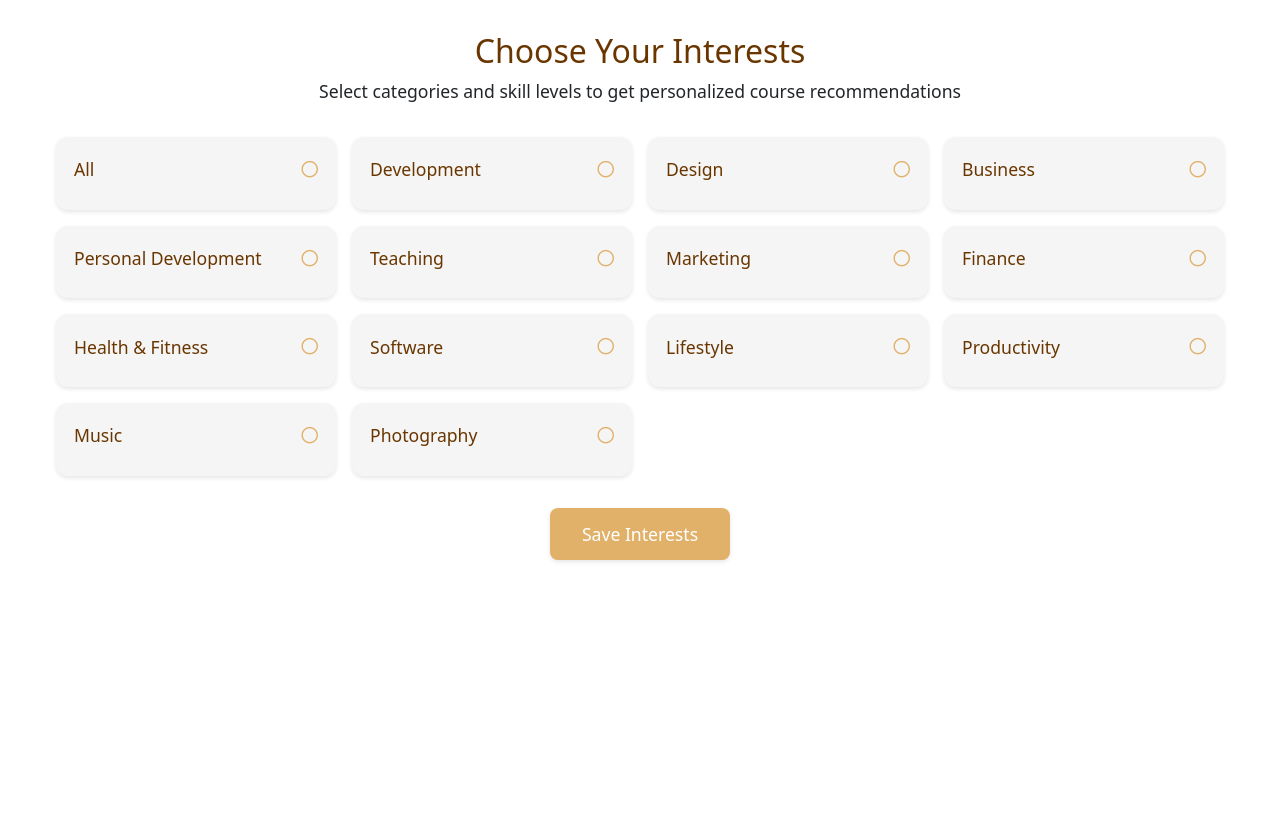
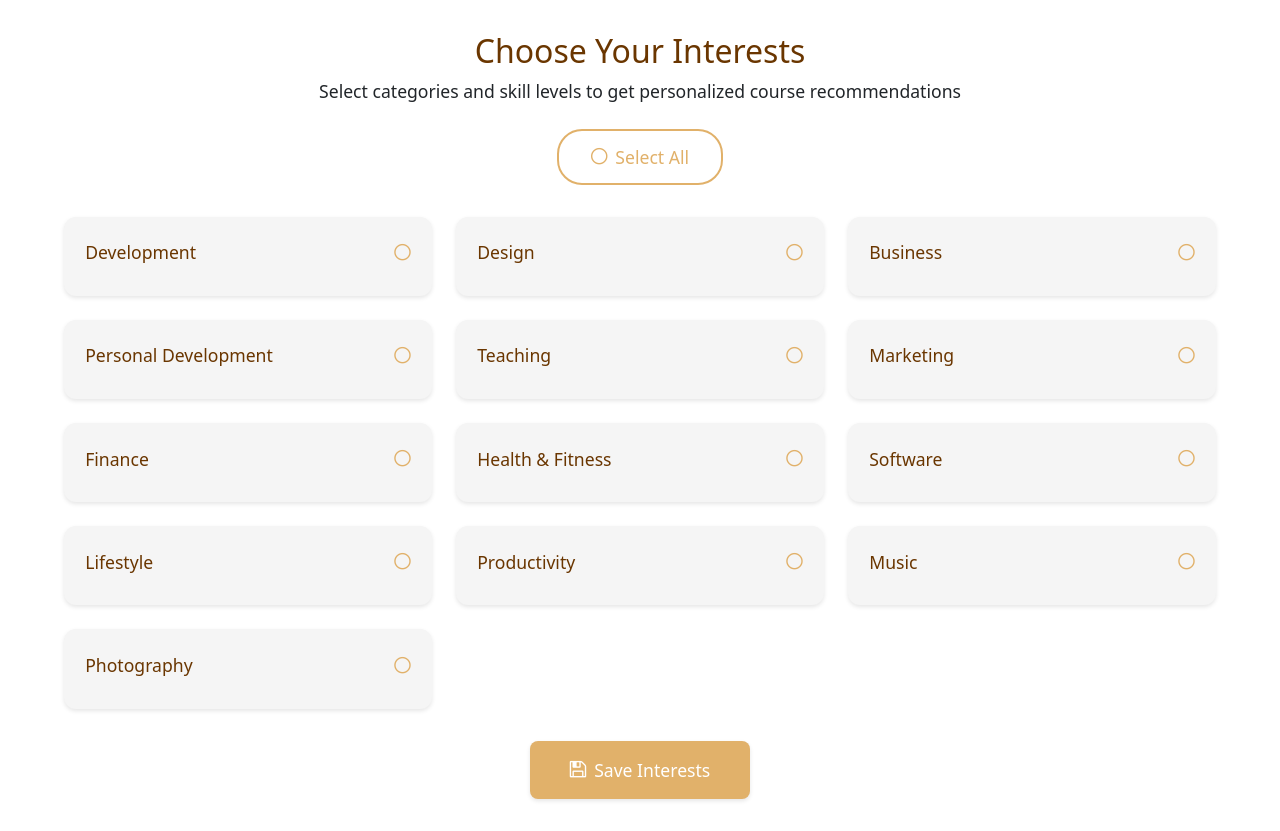
Before and after one commit to pujalakhe/CourseRecom-Frontend-, an Angular app: page /user-interest in a window 1280 px wide. Before the commit the page ends 800 px from the top, so only its background shows below. Built offline with nearby package versions, Linux system fonts and the light colour scheme.

Commit message:
user interest saved in local storage

```diff
--- a/src/app/components/user-interest/user-interest.component.html
+++ b/src/app/components/user-interest/user-interest.component.html
@@ -4,6 +4,21 @@
     Select categories and skill levels to get personalized course
     recommendations
   </p>
+
+  <div class="toggle-all">
+    <button
+      class="toggle-btn"
+      (click)="toggleAll()"
+      [class.active]="allSelected"
+    >
+      <i
+        class="fa"
+        [class.fa-check-circle]="allSelected"
+        [class.fa-circle-thin]="!allSelected"
+      ></i>
+      {{ allSelected ? "Deselect All" : "Select All" }}
+    </button>
+  </div>
 
   <div class="categories-grid">
     @for (category of categories; track category.id) {
@@ -17,13 +32,13 @@
         <span class="selection-indicator">
           <i
             class="fa"
-            [class.fa-circle-thin]="category.selected"
+            [class.fa-check-circle]="category.selected"
             [class.fa-circle-thin]="!category.selected"
           ></i>
         </span>
       </div>
 
-      @if (category.selected && category.id !== 'all') {
+      @if (category.selected) {
       <div class="skill-levels">
         @for (level of skillLevels; track level) {
         <button
@@ -41,6 +56,9 @@
   </div>
 
   <div class="action-buttons">
-    <button class="save-btn" (click)="saveInterests()">Save Interests</button>
+    <button class="save-btn" (click)="saveInterests()">
+      <i class="fa fa-save"></i>
+      Save Interests
+    </button>
   </div>
 </div>
--- a/src/app/components/user-interest/user-interest.component.scss
+++ b/src/app/components/user-interest/user-interest.component.scss
@@ -1,7 +1,7 @@
 .interest-container {
   max-width: 1200px;
   margin: 2rem auto;
-  padding: 0 1rem;
+  padding: 0 1.5rem;
 
   h2 {
     text-align: center;
@@ -13,22 +13,61 @@
   .subtitle {
     text-align: center;
     color: var(--color-text);
-    margin-bottom: 2rem;
+    margin-bottom: 1.5rem;
     font-size: 1.1rem;
+  }
+}
+
+.toggle-all {
+  display: flex;
+  justify-content: center;
+  margin-bottom: 2rem;
+
+  .toggle-btn {
+    background: transparent;
+    color: var(--color-primary);
+    border: 2px solid var(--color-primary);
+    border-radius: 25px;
+    padding: 0.8rem 2rem;
+    font-size: 1.1rem;
+    font-weight: 500;
+    cursor: pointer;
+    transition: all 0.3s ease;
+    display: flex;
+    align-items: center;
+    gap: 0.5rem;
+
+    i {
+      font-size: 1.2rem;
+    }
+
+    &:hover {
+      background: rgba(0, 123, 255, 0.1);
+      transform: translateY(-2px);
+    }
+
+    &.active {
+      background: var(--color-primary);
+      color: white;
+    }
+
+    &:active {
+      transform: translateY(0);
+    }
   }
 }
 
 .categories-grid {
   display: grid;
-  grid-template-columns: repeat(auto-fill, minmax(250px, 1fr));
-  gap: 1rem;
+  grid-template-columns: repeat(auto-fill, minmax(280px, 1fr));
+  gap: 1.5rem;
   margin-bottom: 2rem;
 }
 
 .category-card {
   background: var(--color-secondary-bg);
   border-radius: 12px;
-  padding: 1rem;
+  padding: 1.2rem;
   cursor: pointer;
   transition: all 0.3s ease;
   border: 2px solid transparent;
@@ -96,7 +135,7 @@
   margin-top: 2rem;
 
   .save-btn {
-    padding: 0.8rem 2rem;
+    padding: 1rem 2.5rem;
     background: var(--color-primary);
     color: white;
     border: none;
@@ -106,11 +145,18 @@
     cursor: pointer;
     transition: all 0.3s ease;
     box-shadow: 0 2px 4px rgba(0, 0, 0, 0.1);
+    display: flex;
+    align-items: center;
+    gap: 0.5rem;
+
+    i {
+      font-size: 1.2rem;
+    }
 
     &:hover {
       background: var(--header-secondary-color);
       transform: translateY(-2px);
-      box-shadow: 0 4px 8px rgba(0, 0, 0, 0.8);
+      box-shadow: 0 4px 8px rgba(0, 0, 0, 0.1);
     }
 
     &:active {
@@ -122,19 +168,15 @@
 // Responsive adjustments
 @media (max-width: 768px) {
   .categories-grid {
-    grid-template-columns: repeat(auto-fill, minmax(200px, 1fr));
+    grid-template-columns: 1fr;
   }
 
   .category-card {
-    padding: 0.8rem;
-
-    .category-name {
-      font-size: 1rem;
-    }
+    padding: 1rem;
   }
 
-  .skill-levels .skill-btn {
-    padding: 0.3rem 0.6rem;
-    font-size: 0.8rem;
+  .toggle-btn {
+    font-size: 1rem;
+    padding: 0.6rem 1.5rem;
   }
 }
--- a/src/app/components/user-interest/user-interest.component.ts
+++ b/src/app/components/user-interest/user-interest.component.ts
@@ -1,6 +1,7 @@
 import { Component, OnInit } from '@angular/core';
 import { CommonModule } from '@angular/common';
 import { FormsModule } from '@angular/forms';
+import { AuthService } from '../../services/auth.service';
 import { Router } from '@angular/router';
 
 interface Category {
@@ -19,63 +20,143 @@ interface Category {
 })
 export class UserInterestComponent implements OnInit {
   categories: Category[] = [
-    { id: 'all', name: 'All', selected: false },
-    { id: 'development', name: 'Development', selected: false },
-    { id: 'design', name: 'Design', selected: false },
-    { id: 'business', name: 'Business', selected: false },
+    {
+      id: 'development',
+      name: 'Development',
+      selected: false,
+      skillLevel: 'beginner',
+    },
+    { id: 'design', name: 'Design', selected: false, skillLevel: 'beginner' },
+    {
+      id: 'business',
+      name: 'Business',
+      selected: false,
+      skillLevel: 'beginner',
+    },
     {
       id: 'personal-development',
       name: 'Personal Development',
       selected: false,
+      skillLevel: 'beginner',
     },
-    { id: 'teaching', name: 'Teaching', selected: false },
-    { id: 'marketing', name: 'Marketing', selected: false },
-    { id: 'finance', name: 'Finance', selected: false },
-    { id: 'health-fitness', name: 'Health & Fitness', selected: false },
-    { id: 'software', name: 'Software', selected: false },
-    { id: 'lifestyle', name: 'Lifestyle', selected: false },
-    { id: 'productivity', name: 'Productivity', selected: false },
-    { id: 'music', name: 'Music', selected: false },
-    { id: 'photography', name: 'Photography', selected: false },
+    {
+      id: 'teaching',
+      name: 'Teaching',
+      selected: false,
+      skillLevel: 'beginner',
+    },
+    {
+      id: 'marketing',
+      name: 'Marketing',
+      selected: false,
+      skillLevel: 'beginner',
+    },
+    { id: 'finance', name: 'Finance', selected: false, skillLevel: 'beginner' },
+    {
+      id: 'health-fitness',
+      name: 'Health & Fitness',
+      selected: false,
+      skillLevel: 'beginner',
+    },
+    {
+      id: 'software',
+      name: 'Software',
+      selected: false,
+      skillLevel: 'beginner',
+    },
+    {
+      id: 'lifestyle',
+      name: 'Lifestyle',
+      selected: false,
+      skillLevel: 'beginner',
+    },
+    {
+      id: 'productivity',
+      name: 'Productivity',
+      selected: false,
+      skillLevel: 'beginner',
+    },
+    { id: 'music', name: 'Music', selected: false, skillLevel: 'beginner' },
+    {
+      id: 'photography',
+      name: 'Photography',
+      selected: false,
+      skillLevel: 'beginner',
+    },
   ];
 
-  skillLevels = ['beginner', 'intermediate', 'advanced', 'conversant'];
+  skillLevels = ['beginner', 'intermediate', 'advanced'];
+  allSelected = false;
 
-  constructor(private router: Router) {}
+  constructor(private authService: AuthService, private router: Router) {}
 
-  ngOnInit(): void {}
+  ngOnInit(): void {
+    this.loadUserInterests();
+  }
 
-  toggleCategory(category: Category): void {
-    if (category.id === 'all') {
-      const allSelected = !category.selected;
-      this.categories.forEach((cat) => {
-        cat.selected = allSelected;
-      });
-    } else {
-      category.selected = !category.selected;
-      // Update 'All' category based on other selections
-      const allCategory = this.categories.find((cat) => cat.id === 'all');
-      if (allCategory) {
-        allCategory.selected = this.categories
-          .filter((cat) => cat.id !== 'all')
-          .every((cat) => cat.selected);
+  private loadUserInterests(): void {
+    const currentUser = this.authService.getCurrentUser();
+    if (currentUser) {
+      const userInterests = localStorage.getItem(`interests_${currentUser.id}`);
+      if (userInterests) {
+        const savedInterests = JSON.parse(userInterests);
+        this.categories = this.categories.map((cat) => {
+          const saved = savedInterests.find((s: any) => s.id === cat.id);
+          return saved ? { ...cat, ...saved } : cat;
+        });
+        // Update allSelected based on loaded data
+        this.allSelected = this.categories.every((cat) => cat.selected);
       }
     }
   }
 
+  toggleAll(): void {
+    this.allSelected = !this.allSelected;
+    this.categories.forEach((category) => {
+      category.selected = this.allSelected;
+      if (this.allSelected && !category.skillLevel) {
+        category.skillLevel = 'beginner';
+      }
+    });
+  }
+
+  toggleCategory(category: Category): void {
+    category.selected = !category.selected;
+    if (category.selected && !category.skillLevel) {
+      category.skillLevel = 'beginner';
+    }
+    // Update allSelected based on individual selections
+    this.allSelected = this.categories.every((cat) => cat.selected);
+  }
+
   updateSkillLevel(category: Category, level: string): void {
-    category.skillLevel = level as 'beginner' | 'intermediate' | 'advanced';
+    if (category.selected) {
+      category.skillLevel = level as 'beginner' | 'intermediate' | 'advanced';
+    }
   }
 
   saveInterests(): void {
+    const currentUser = this.authService.getCurrentUser();
+    if (!currentUser) {
+      console.error('No user logged in');
+      return;
+    }
+
     const selectedInterests = this.categories
-      .filter((cat) => cat.selected && cat.id !== 'all')
+      .filter((cat) => cat.selected)
       .map((cat) => ({
-        category: cat.name,
-        skillLevel: cat.skillLevel || 'beginner',
+        id: cat.id,
+        name: cat.name,
+        selected: cat.selected,
+        skillLevel: cat.skillLevel,
       }));
 
-    console.log('Selected interests:', selectedInterests);
+    // Save to localStorage with user-specific key
+    localStorage.setItem(
+      `interests_${currentUser.id}`,
+      JSON.stringify(selectedInterests)
+    );
+    console.log('Saved interests for user:', currentUser.id, selectedInterests);
     this.router.navigate(['/']);
     // TODO: Send to backend
   }
--- a/src/app/components/user-profile/user-profile.component.ts
+++ b/src/app/components/user-profile/user-profile.component.ts
@@ -72,5 +72,6 @@ export class UserProfileComponent implements OnInit {
   }
   signOut(): void {
     this.authService.logout();
+
   }
 }
```
